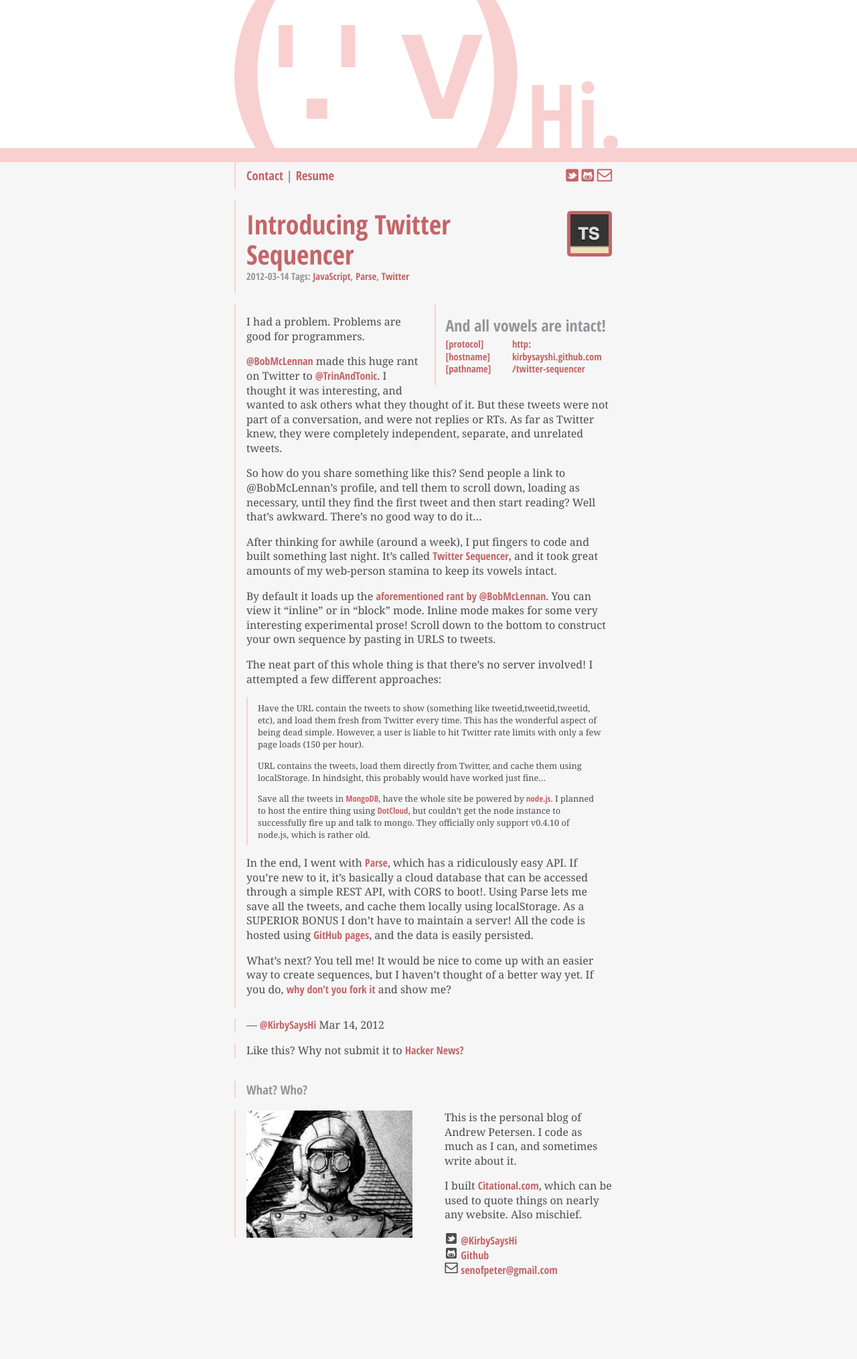
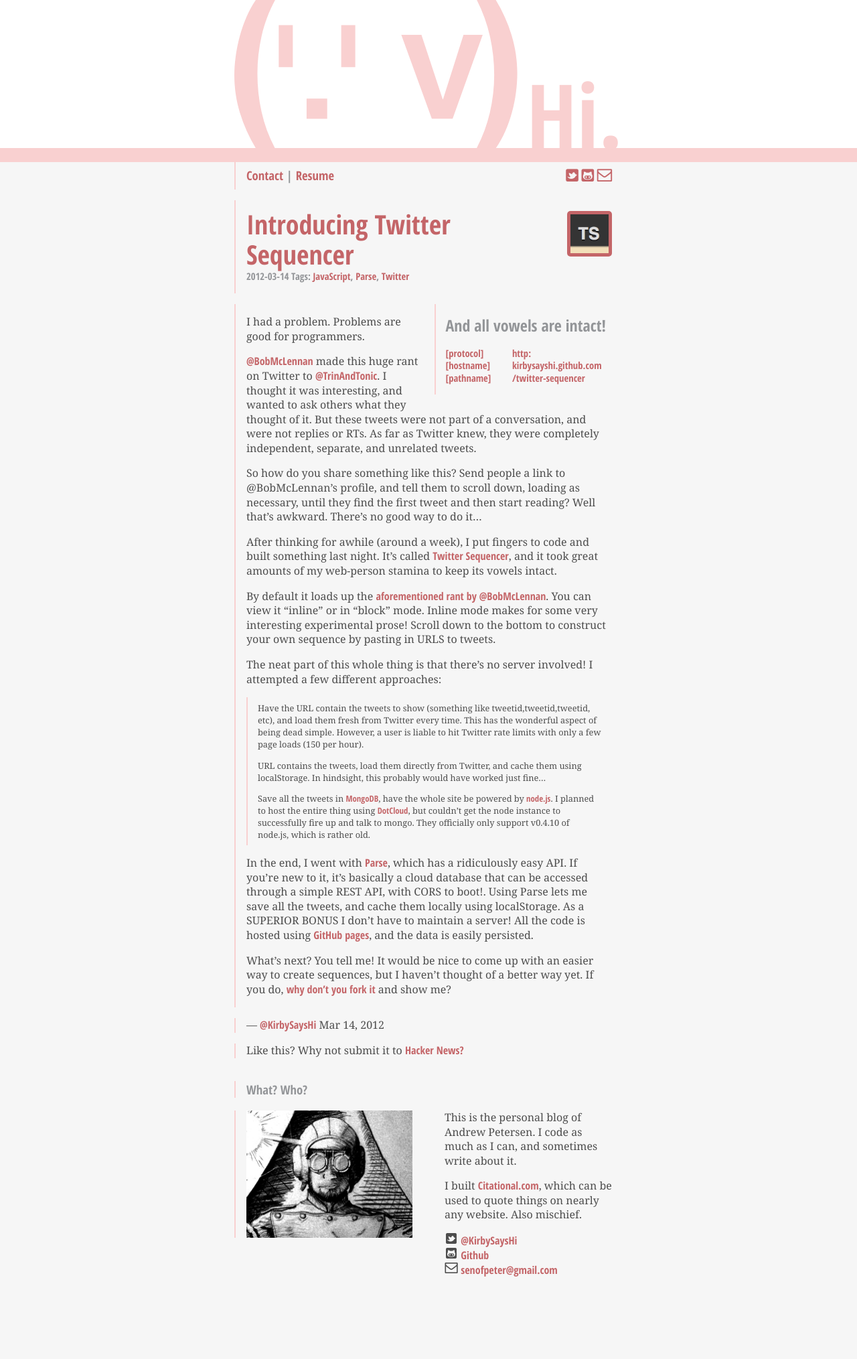
Before and after one commit to kirbysayshi/kirbysayshi.github.com, a Jekyll site: the page built from _posts/2012-03-14-introducing-twitter-sequencer.markdown, in a window 1280 px wide. Shown: the whole page at 67% size. Built offline with Jekyll 4.4.1, drawn with Linux system fonts in a browser that asks for light colours; nearby versions of some CDN libraries.

Commit message:
highlight style

```diff
--- a/_posts/2009-07-01-succulent-netbeans.textile
+++ b/_posts/2009-07-01-succulent-netbeans.textile
@@ -27,10 +27,12 @@
 p. On Mac OS X there is no merge functionality using the Finder (!). To get around this, use the following terminal command, modified appropriately (this assumes that you're inside of the succulent-netbeans folder):
 
 {% highlight sh %}
+#!/bin/bash
 cp ./config/* ~/.netbeans/6.7/config/
 {% endhighlight %}
 
 p. I bet you can barely tell the two apart:
+
 | !/images/netbeans-succulent.png! | !/images/textmate-sunburst.png! |
 
 p. Ok, not really... but they're close, right?
--- a/css/main.css
+++ b/css/main.css
@@ -450,6 +450,8 @@
 .exploded-url .exploded-url-part { width: 40%; }
 .exploded-url .exploded-url-value { width: 55%; }
 
+.highlight { padding: 2.75%; }
+
 /*** Long Form Post */
 .post {}
 .post header h1 { margin-top: 2.75%; margin-bottom: 0; font-size: 30pt; line-height: 34pt; }
@@ -460,7 +462,7 @@
 .post header .post-meta { font-size: 11pt; }
 .post aside { float: right; padding-right: 0; border-left: 1.5pt #F9D0D0 solid; font-size: 18pt; line-height: 145%; }
 .post .row aside:first-child { margin-left: 2.75%; margin-bottom: 2.75%; padding-top: 2.75%; padding-bottom: 2.75%; }
-.post aside .project-url { font-size: 11pt; line-height: 14pt; }
+.post aside .project-url { display: block; margin-top: 5.5%; font-size: 11pt; line-height: 14pt; }
 .post .post-content { font-family:; }
 .post .hn-prompt { margin-top: 0; }
 .post ul { font-size: 0.8em; }
```
